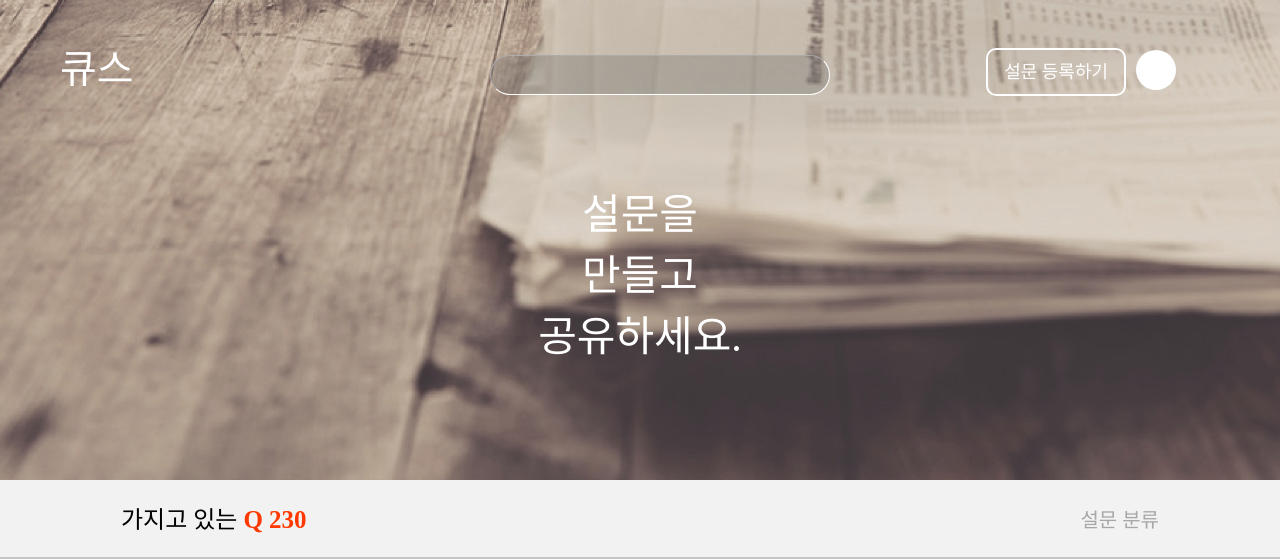
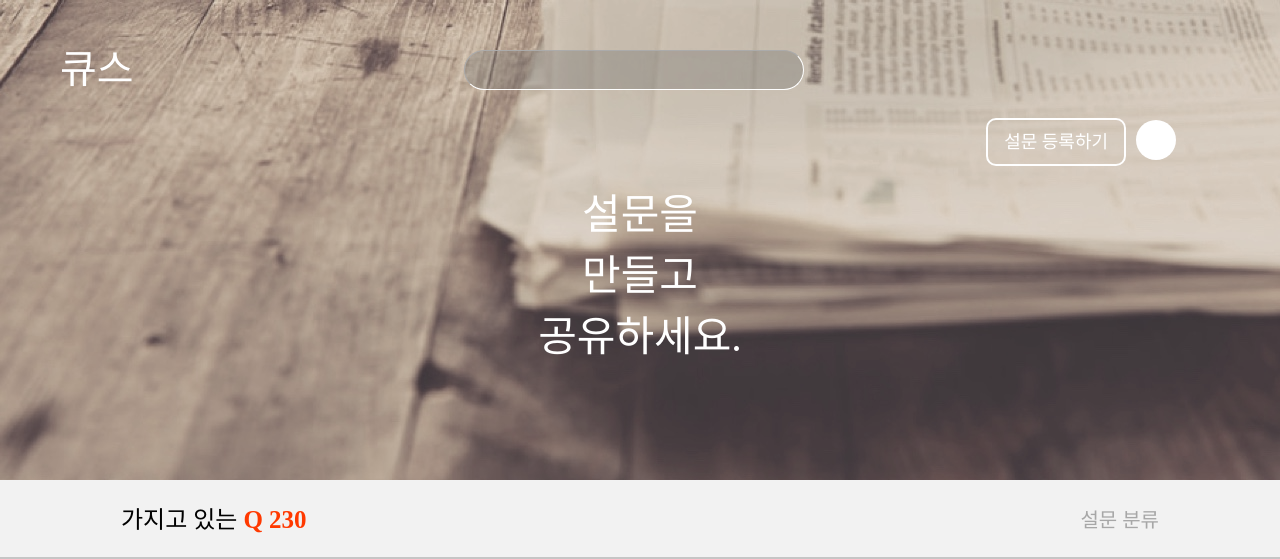
Before and after one commit to bdh1011/Ques, a Python web app: template app/templates/main.html in a window 1280 px wide. Shown: the top 559 px of the page. Run offline with Jinja, Linux system fonts and the light colour scheme; the template is opened without the code that fills it, so the values that code supplies are empty; some web fonts are replaced.

Commit message:
Update top.css

```diff
--- a/app/static/css/top.css
+++ b/app/static/css/top.css
@@ -147,10 +147,11 @@ a{
 	}
 
 	.search{
-		position: absolute;
+		position: relative;
+		margin: 0 auto;
+		margin-top: 30px;
 		left: 50%;
-		margin-left: -150px;
-		margin-top: 35px;
+		margin-left: -310px;
 		border-width: 1px;
 		border-radius: 25px;
 		border-color:#fff;
```
